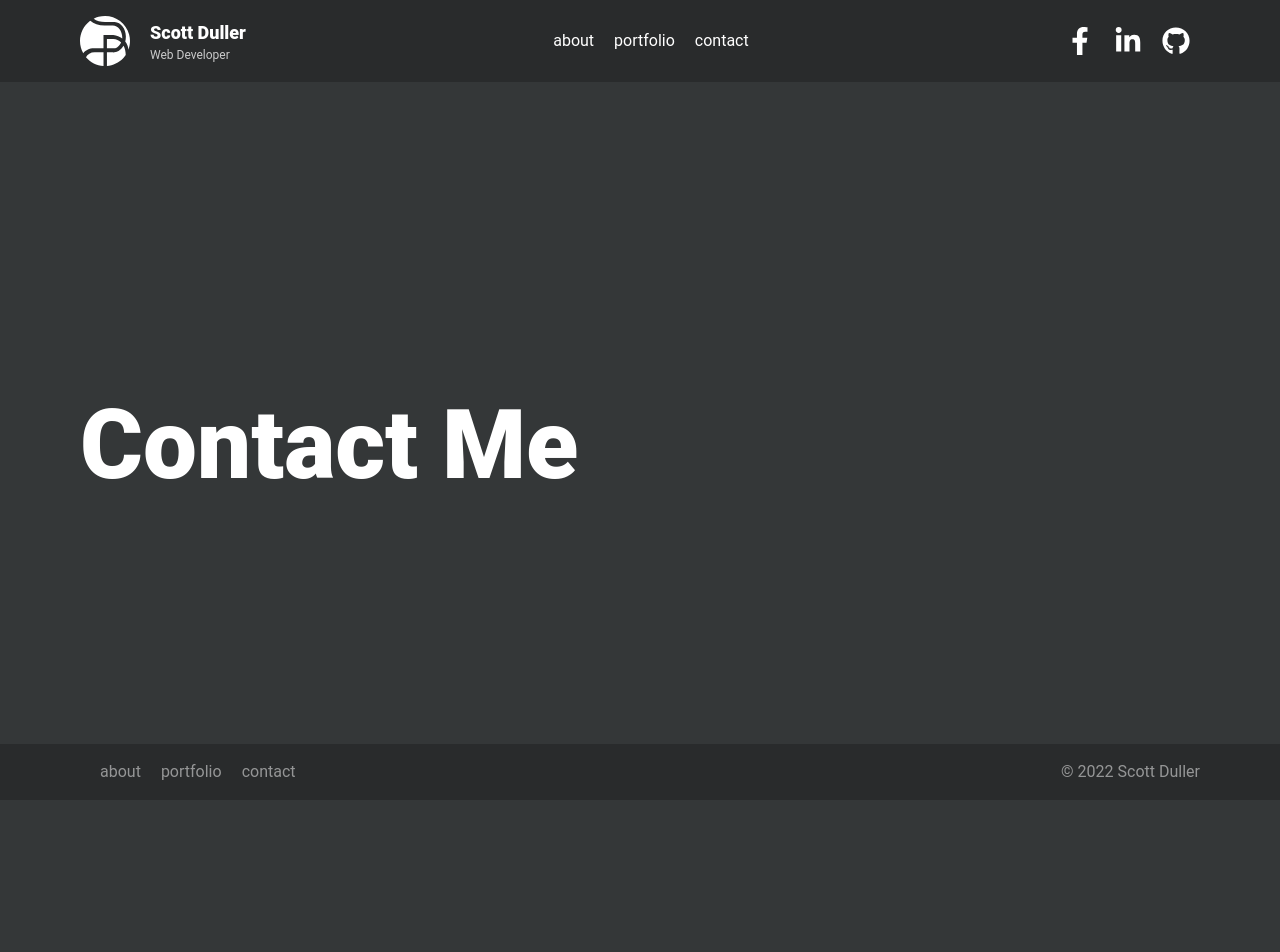
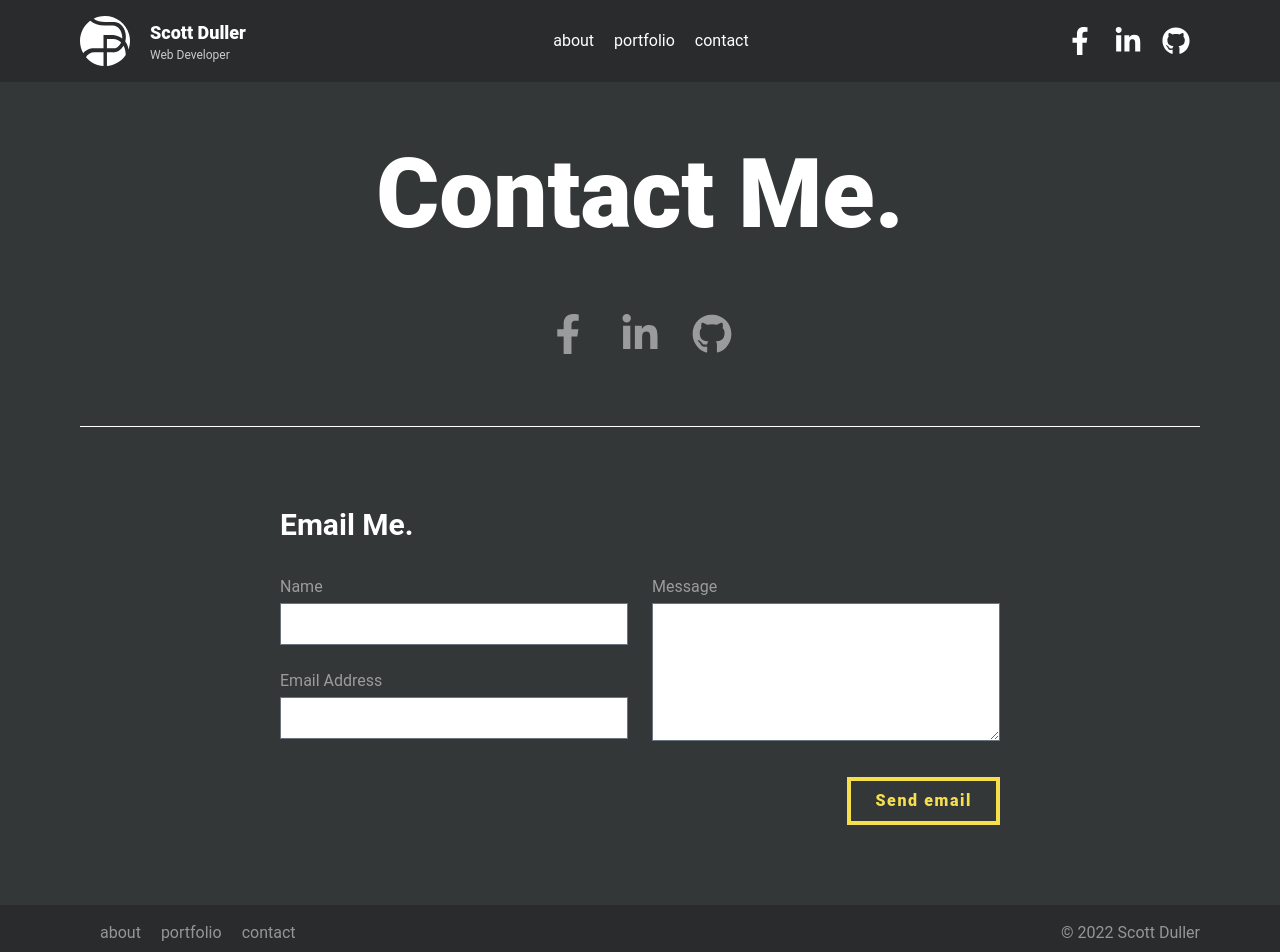
Before and after one commit to scottduller/portfolio-old, a Next.js app: page /contact in a window 1280 px wide. Shown: the top 952 px of the page. Before the commit the page ends 800 px from the top, so only its background shows below. Built offline with nearby package versions, Linux system fonts and the light colour scheme.

Commit message:
Complete MVP contact form

```diff
--- a/components/Contact.tsx
+++ b/components/Contact.tsx
@@ -1,22 +1,51 @@
 import classNames from 'classnames';
 import { FunctionComponent } from 'react';
+import { FaFacebookF, FaGithub, FaLinkedinIn } from 'react-icons/fa';
+import ContactForm from './ContactForm';
 import SplitText from './SplitText';
 
 interface ContactProps {}
 
 const Contact: FunctionComponent<ContactProps> = () => {
-	const section = classNames('w-full pt-[4em] flex items-center');
+	const section = classNames(
+		'w-full pt-[4em] flex flex-col gap-8 items-center'
+	);
+	const link = classNames(
+		'relative mt-0 mx-auto flex flex-row items-center justify-center gap-2 text-white opacity-50 hover:opacity-25 transition-opacity text-xl'
+	);
 	const title = classNames('flex flex-col-reverse');
 	return (
 		<section className={section}>
 			<h1 className={title}>
 				<SplitText
-					textComponent='Contact&nbsp;Me'
+					textComponent='Contact&nbsp;Me.'
 					textStyling='headerContainer'
 					letterStyling='headerStyling'
 					reverse
 				/>
 			</h1>
+			<div className='flex flex-row items-center justify-center gap-8 py-10'>
+				<a
+					href='https://www.facebook.com/S.O.Duller'
+					className={link}
+				>
+					<FaFacebookF size='2.5em' />
+				</a>
+				<a
+					href='https://www.linkedin.com/in/scottduller/'
+					className={link}
+				>
+					<FaLinkedinIn size='2.5em' />
+				</a>
+				<a
+					href='https://github.com/scottduller'
+					className={link}
+				>
+					<FaGithub size='2.5em' />
+				</a>
+			</div>
+			<hr className='border-white w-full' />
+			<ContactForm />
 		</section>
 	);
 };
--- a/components/ContactForm.tsx
+++ b/components/ContactForm.tsx
@@ -1,9 +1,112 @@
-import { FunctionComponent } from 'react';
+import classNames from 'classnames';
+import { motion } from 'framer-motion';
+import { FunctionComponent, useState } from 'react';
 
 interface ContactFormProps {}
 
 const ContactForm: FunctionComponent<ContactFormProps> = () => {
-	return <p></p>;
+	const initialState = {
+		name: '',
+		email: '',
+		msg: '',
+	};
+
+	const [payload, setPayload] = useState(initialState);
+
+	const onChange = (e: { target: { name: any; value: any } }) => {
+		setPayload({ ...payload, [e.target.name]: e.target.value });
+	};
+
+	const onSubmit = async (e: { preventDefault: () => void }) => {
+		e.preventDefault();
+
+		const res = await fetch('/api/contact', {
+			method: 'POST',
+			headers: {
+				Accept: 'application/json, text/plain, */*',
+				'Content-Type': 'application/json',
+			},
+			body: JSON.stringify(payload),
+		});
+
+		if (res.status === 200) {
+			setPayload(initialState);
+		}
+	};
+
+	const wrapper = classNames(
+		'md:w-[45rem] w-full mx-auto py-12 mb-8'
+	);
+
+	const formTitle = classNames('text-3xl text-white font-bold');
+
+	const formWrapper = classNames(
+		'mt-8 grid grid-cols-1 md:grid-cols-2 gap-6 items-start'
+	);
+
+	const form = classNames('grid grid-cols-1 gap-6');
+
+	const formLabel = classNames('block');
+
+	const formSpan = classNames('text-white opacity-50');
+
+	const formInput = classNames('mt-1 block w-full');
+
+	const { name, email, msg } = payload;
+
+	return (
+		<div className={wrapper}>
+			<h2 className={formTitle}>Email Me.</h2>
+			<div className={formWrapper}>
+				<div className={form}>
+					<label className={formLabel}>
+						<span className={formSpan}>Name</span>
+						<input
+							className={formInput}
+							type='text'
+							name='name'
+							value={name}
+							onChange={onChange}
+						/>
+					</label>
+					<label className={formLabel}>
+						<span className={formSpan}>
+							Email Address
+						</span>
+						<input
+							className={formInput}
+							type='email'
+							name='email'
+							value={email}
+							onChange={onChange}
+						/>
+					</label>
+				</div>
+				<div className={form}>
+					<label className={formLabel}>
+						<span className={formSpan}>Message</span>
+						<textarea
+							className={formInput}
+							rows={5}
+							name='msg'
+							value={msg}
+							onChange={onChange}
+						/>
+					</label>
+					<a className='mt-3 md:ml-auto' href='contact '>
+						<motion.button
+							className='ctaBtn w-full md:w-auto '
+							whileHover={{ scale: 1.1 }}
+							whileTap={{ scale: 0.9 }}
+							onClick={onSubmit}
+						>
+							Send email
+						</motion.button>
+					</a>
+				</div>
+			</div>
+		</div>
+	);
 };
 
 export default ContactForm;
--- a/package.json
+++ b/package.json
@@ -9,6 +9,8 @@
 		"lint": "next lint"
 	},
 	"dependencies": {
+		"@sendgrid/mail": "^7.6.1",
+		"@tailwindcss/forms": "^0.4.0",
 		"body-scroll-lock": "^4.0.0-beta.0",
 		"classnames": "^2.3.1",
 		"framer-motion": "^5.5.6",
--- /dev/null
+++ b/pages/api/contact.ts
@@ -0,0 +1,27 @@
+const mail = require('@sendgrid/mail');
+
+mail.setApiKey(process.env.SENDGRID_API_KEY);
+
+const contact = async (req: any, res: any) => {
+	const { name, email, msg } = req.body;
+
+	const message = `
+  Name: ${name}\r\n
+  Email: ${email}\r\n
+  Message: ${msg}
+`;
+
+	const data = {
+		to: 's.o.duller@gmail.com',
+		from: 's.o.duller.burner@gmail.com',
+		subject: `Portfolio message from ${name}`,
+		text: message,
+		html: message.replace(/\r\n/g, '<br />'),
+	};
+
+	await mail.send(data);
+
+	res.status(200).json({ status: 'OK' });
+};
+
+export default contact;
--- a/styles/globals.css
+++ b/styles/globals.css
@@ -16,7 +16,7 @@
 	}
 
 	html {
-		@apply bg-emphasis;
+		@apply bg-emphasis overflow-x-hidden;
 		height: -webkit-fill-available;
 	}
 
--- a/tailwind.config.js
+++ b/tailwind.config.js
@@ -29,5 +29,5 @@ module.exports = {
 	variants: {
 		extend: {},
 	},
-	plugins: [],
+	plugins: [require('@tailwindcss/forms')],
 };
```
Also changed, not shown: 1 other file (tests, documents, lock files or other folders).
